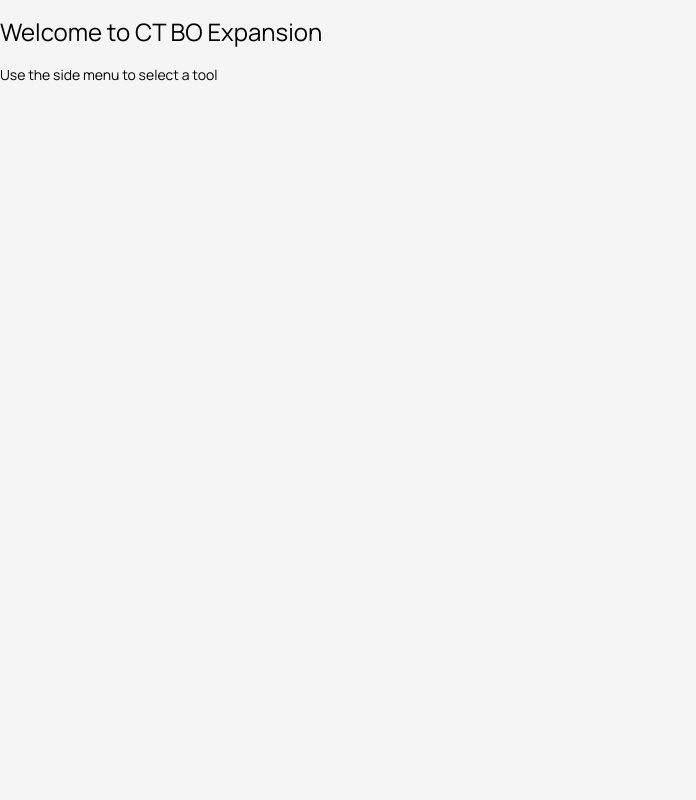
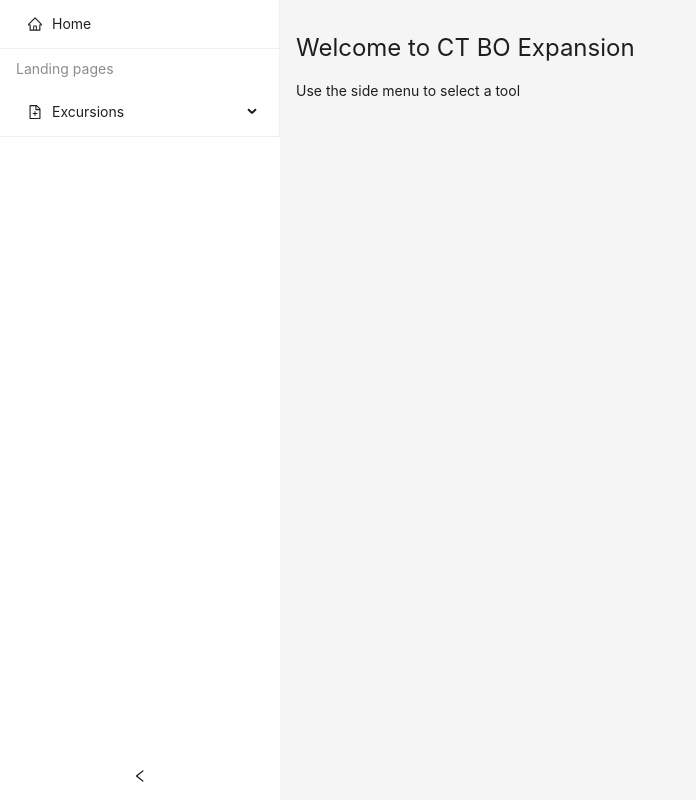
Before and after one commit to eviirus/CT-BO-Expansion, a React (Create React App) app: page / in a window 1280 px wide. Shown: the whole page, without its empty margins (0-696 px from the left). Built offline with nearby package versions, Linux system fonts and the light colour scheme.

Commit message:
created new route + applied layout

```diff
--- a/src/App.js
+++ b/src/App.js
@@ -3,13 +3,30 @@ import { Routes, Route } from "react-router-dom";
 import React, { lazy, Suspense } from "react";
 
 import Homepage from "./routes/Homepage";
+import AppLayout from "./layouts/AppLayout";
+
+const ExcursionPageGenerator = lazy(() =>
+  import("./routes/landing-pages/excursions/ExcursionPageGenerator")
+);
 
 function App() {
   return (
     <HelmetProvider>
-      <Routes>
-        <Route path="/" element={<Homepage />} />
-      </Routes>
+      <Suspense fallback={<div>Loading...</div>}>
+        <Routes>
+          <Route element={<AppLayout />}>
+            <Route path="/" element={<Homepage />} />
+            <Route path="landing-pages">
+              <Route path="excursions">
+                <Route
+                  path="excursion-page-generator"
+                  element={<ExcursionPageGenerator />}
+                />
+              </Route>
+            </Route>
+          </Route>
+        </Routes>
+      </Suspense>
     </HelmetProvider>
   );
 }
```
